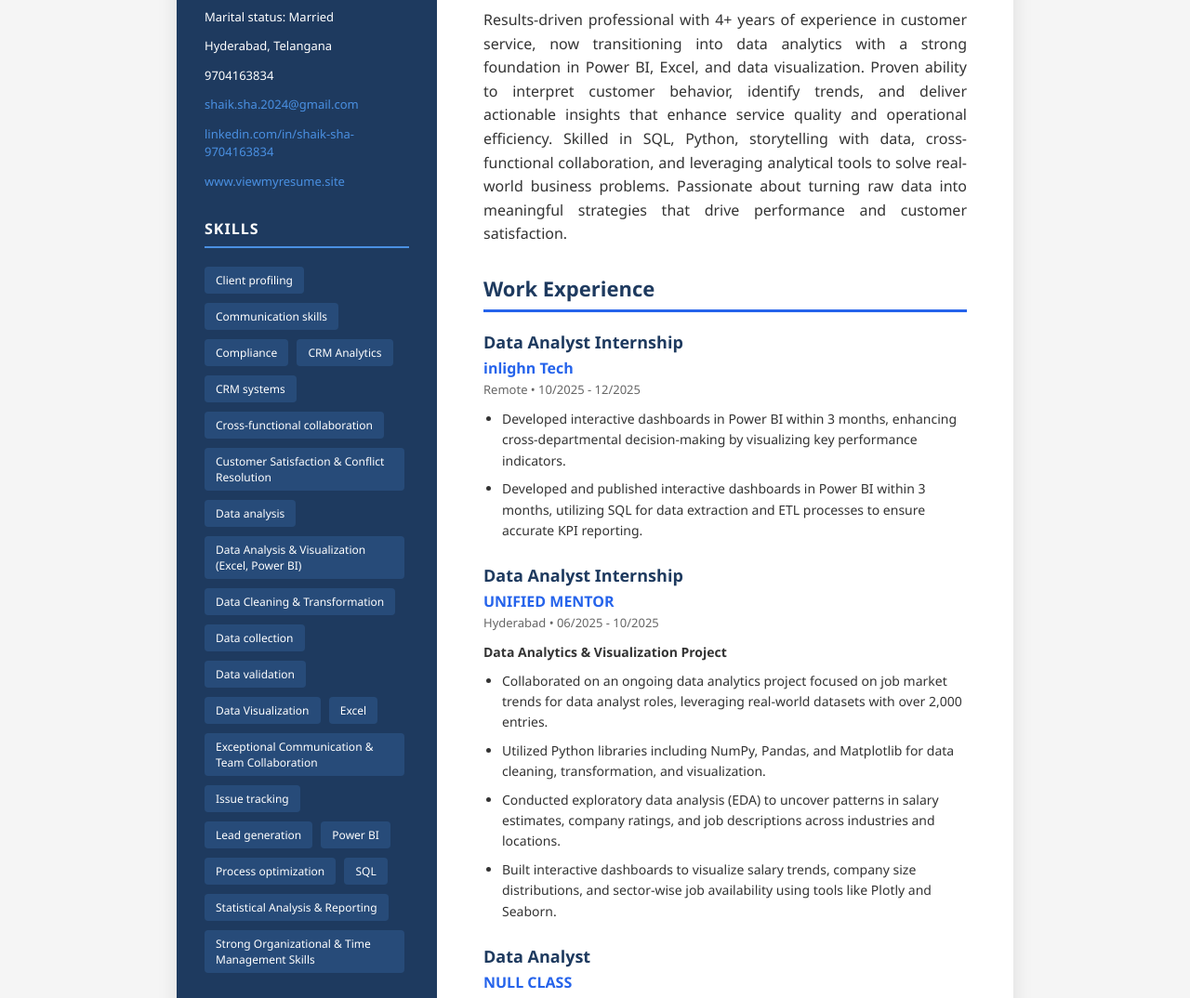
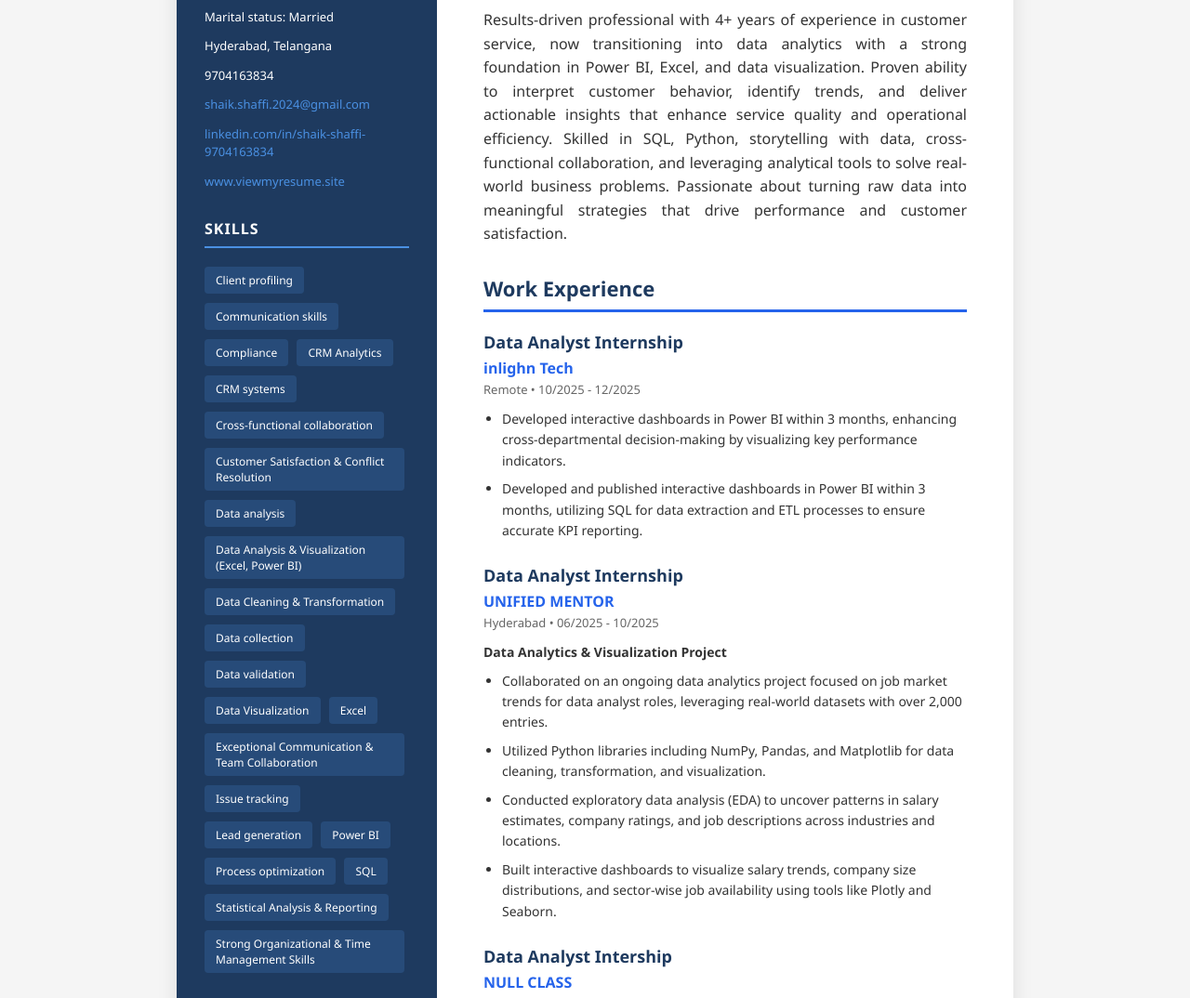
Before and after one commit to gsw-sk/myresumeonjan6_2026, a plain HTML site: page index.html in a window 1280 px wide. Shown: the part 152-1226 px from the top of the page at 93% size. Drawn offline with Linux system fonts and the light colour scheme.

Commit message:
Add files via upload

```diff
--- a/index.html
+++ b/index.html
@@ -3,7 +3,7 @@
 <head>
     <meta charset="UTF-8">
     <meta name="viewport" content="width=device-width, initial-scale=1.0">
-    <title>Shaik Sha - Data Analyst Resume</title>
+    <title>Shaik Shaffi - Data Analyst Resume</title>
     <style>
         * {
             margin: 0;
@@ -222,8 +222,8 @@
                     <div class="contact-item">Marital status: Married</div>
                     <div class="contact-item">Hyderabad, Telangana</div>
                     <div class="contact-item">9704163834</div>
-                    <div class="contact-item"><a href="mailto:shaik.sha.2024@gmail.com">shaik.sha.2024@gmail.com</a></div>
-                    <div class="contact-item"><a href="https://linkedin.com/in/shaik-sha-9704163834" target="_blank">linkedin.com/in/shaik-sha-9704163834</a></div>
+                    <div class="contact-item"><a href="mailto:shaik.sha.2024@gmail.com">shaik.shaffi.2024@gmail.com</a></div>
+                    <div class="contact-item"><a href="https://linkedin.com/in/shaik-sha-9704163834" target="_blank">linkedin.com/in/shaik-shaffi-9704163834</a></div>
                     <div class="contact-item"><a href="https://www.viewmyresume.site" target="_blank">www.viewmyresume.site</a></div>
                 </div>
 
@@ -315,7 +315,7 @@
                     </div>
 
                     <div class="experience-item">
-                        <div class="job-title">Data Analyst</div>
+                        <div class="job-title">Data Analyst Intership</div>
                         <div class="company">NULL CLASS</div>
                         <div class="location-date">Remote • 03/2025 - 05/2025</div>
                         <ul>
```
